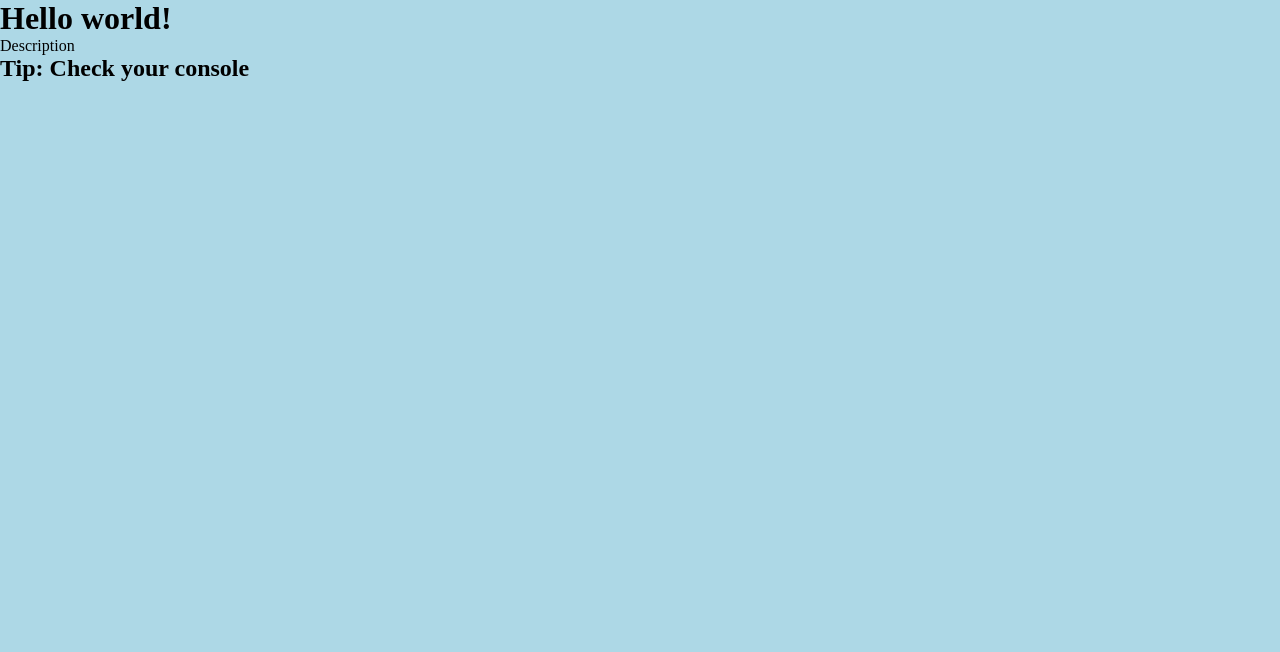
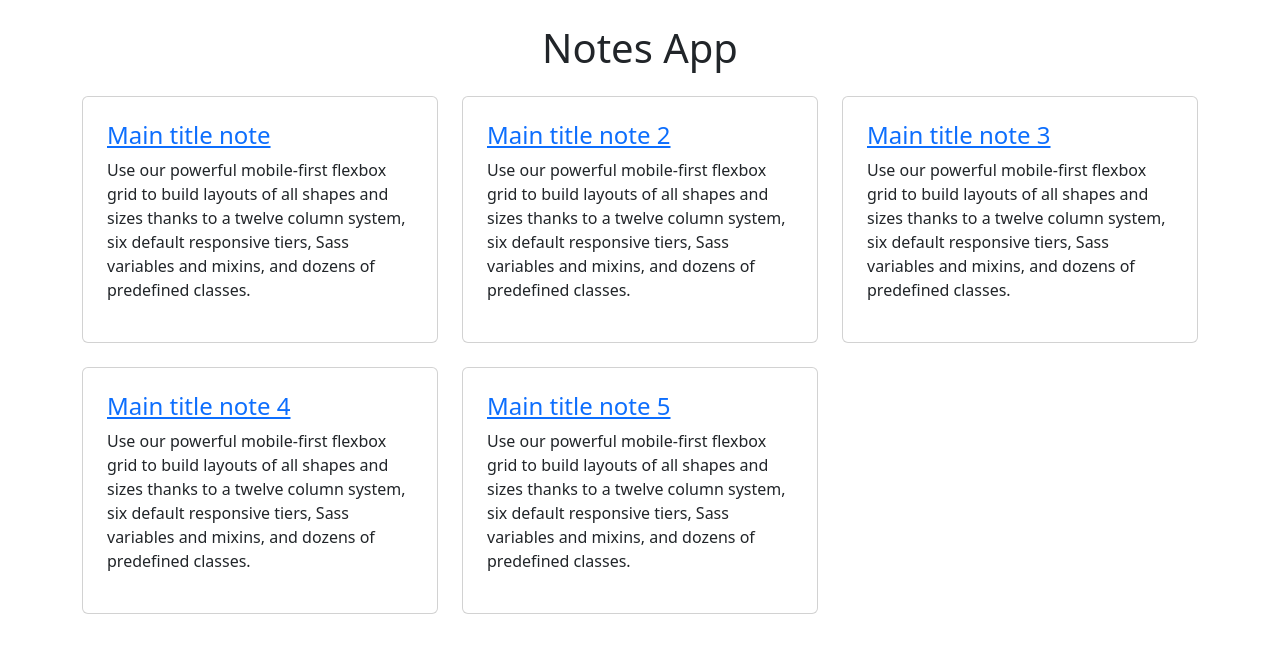
Before and after one commit to vhoreho/TS_SCSS_Starter, a website built with webpack: page index.html in a window 1280 px wide. Built offline with nearby package versions, Linux system fonts and the light colour scheme.

Commit message:
add note app layout

```diff
--- a/index.html
+++ b/index.html
@@ -5,8 +5,13 @@
         <title>Webpack App</title>
     </head>
     <body>
-        <h1>Hello world!</h1>
-        <p>Description</p>
-        <h2>Tip: Check your console</h2>
+        <div class="container">
+            <h1 class="text-center my-4">Notes App</h1>
+            <div class="notes">
+                <div class="row g-4">
+
+                </div>
+            </div>
+        </div>
     </body>
 </html>
--- a/package.json
+++ b/package.json
@@ -1,9 +1,11 @@
 {
   "devDependencies": {
     "@webpack-cli/generators": "^3.0.1",
+    "autoprefixer": "^10.4.13",
     "css-loader": "^6.7.3",
     "html-webpack-plugin": "^5.5.0",
     "mini-css-extract-plugin": "^2.7.2",
+    "postcss-loader": "^7.0.2",
     "prettier": "^2.8.3",
     "sass": "^1.57.1",
     "sass-loader": "^13.2.0",
@@ -24,5 +26,9 @@
     "build:prod": "webpack --mode=production --node-env=production",
     "watch": "webpack --watch",
     "serve": "webpack serve"
+  },
+  "dependencies": {
+    "@popperjs/core": "^2.11.6",
+    "bootstrap": "^5.2.3"
   }
 }
--- a/src/index.ts
+++ b/src/index.ts
@@ -1 +1,77 @@
 import "./styles/main.scss";
+
+const notesHTML = document.querySelector(".notes .row");
+
+class Note {
+  public title: string;
+  public text: string;
+
+  constructor(title: string, text: string) {
+    this.title = title;
+    this.text = text;
+  }
+
+  public renderNote() {
+    const note: HTMLDivElement = document.createElement("div");
+    note.className = "col-md-4 col-sm-6 content-card";
+
+    note.innerHTML = `<div class="card-big-shadow">
+                        <div class="card p-4 card-just-text" data-background="color" data-color="blue" data-radius="none">
+                            <div class="content">
+                                <h4 class="title"><a href="#">${this.title}</a></h4>
+                                <p class="description">${this.text}</p>
+                            </div>
+                        </div>
+                    </div>`;
+
+    notesHTML.appendChild(note);
+  }
+}
+
+class NotesApp {
+  public notes: Note[] = [];
+
+  public addNote(note: Note | Note[]): void {
+    //Проверка является ли note массивом
+    if (Array.isArray(note)) {
+      this.notes = [...note];
+      console.log(this.notes);
+    } else {
+      this.notes.push(note);
+    }
+  }
+
+  public renderNotes() {
+    this.notes.forEach((note) => note.renderNote());
+  }
+}
+
+const newNote = new Note(
+  "Main title note",
+  "Use our powerful mobile-first flexbox grid to build layouts of all shapes and sizes thanks to a twelve column system, six default responsive tiers, Sass variables and mixins, and dozens of predefined classes."
+);
+const newNote2 = new Note(
+  "Main title note 2",
+  "Use our powerful mobile-first flexbox grid to build layouts of all shapes and sizes thanks to a twelve column system, six default responsive tiers, Sass variables and mixins, and dozens of predefined classes."
+);
+const newNote3 = new Note(
+  "Main title note 3",
+  "Use our powerful mobile-first flexbox grid to build layouts of all shapes and sizes thanks to a twelve column system, six default responsive tiers, Sass variables and mixins, and dozens of predefined classes."
+);
+const newNote4 = new Note(
+  "Main title note 4",
+  "Use our powerful mobile-first flexbox grid to build layouts of all shapes and sizes thanks to a twelve column system, six default responsive tiers, Sass variables and mixins, and dozens of predefined classes."
+);
+
+const notes = new NotesApp();
+
+notes.addNote([newNote, newNote2, newNote3, newNote4]);
+
+notes.addNote(
+  new Note(
+    "Main title note 5",
+    "Use our powerful mobile-first flexbox grid to build layouts of all shapes and sizes thanks to a twelve column system, six default responsive tiers, Sass variables and mixins, and dozens of predefined classes."
+  )
+);
+
+notes.renderNotes();
--- a/src/styles/main.scss
+++ b/src/styles/main.scss
@@ -1,11 +1,7 @@
-$accent-color: lightblue;
-
-* {
-    margin: 0;
-    padding: 0;
-}
+// Import all of Bootstrap's CSS
+@import "~bootstrap/scss/bootstrap";
+@import url('https://fonts.googleapis.com/css2?family=Nunito:wght@400;500;700&display=swap');
 
 body {
     min-height: 100vh;
-    background: $accent-color;
 }
--- a/webpack.config.js
+++ b/webpack.config.js
@@ -7,9 +7,7 @@ const WorkboxWebpackPlugin = require("workbox-webpack-plugin");
 
 const isProduction = process.env.NODE_ENV == "production";
 
-const stylesHandler = isProduction
-  ? MiniCssExtractPlugin.loader
-  : "style-loader";
+const stylesHandler = isProduction ? MiniCssExtractPlugin.loader : "style-loader";
 
 const config = {
   entry: "./src/index.ts",
@@ -37,7 +35,19 @@ const config = {
       },
       {
         test: /\.s[ac]ss$/i,
-        use: [stylesHandler, "css-loader", "sass-loader"],
+        use: [
+          stylesHandler,
+          "css-loader",
+          {
+            loader: "postcss-loader",
+            options: {
+              postcssOptions: {
+                plugins: () => [require("autoprefixer")],
+              },
+            },
+          },
+          "sass-loader",
+        ],
       },
       {
         test: /\.(eot|svg|ttf|woff|woff2|png|jpg|gif)$/i,
```
Also changed, not shown: 1 other file.
